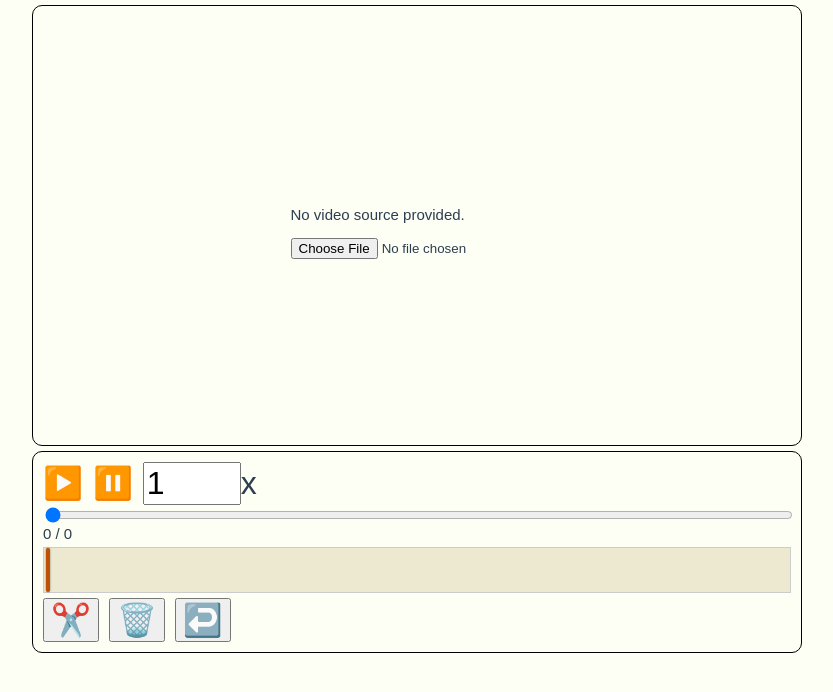
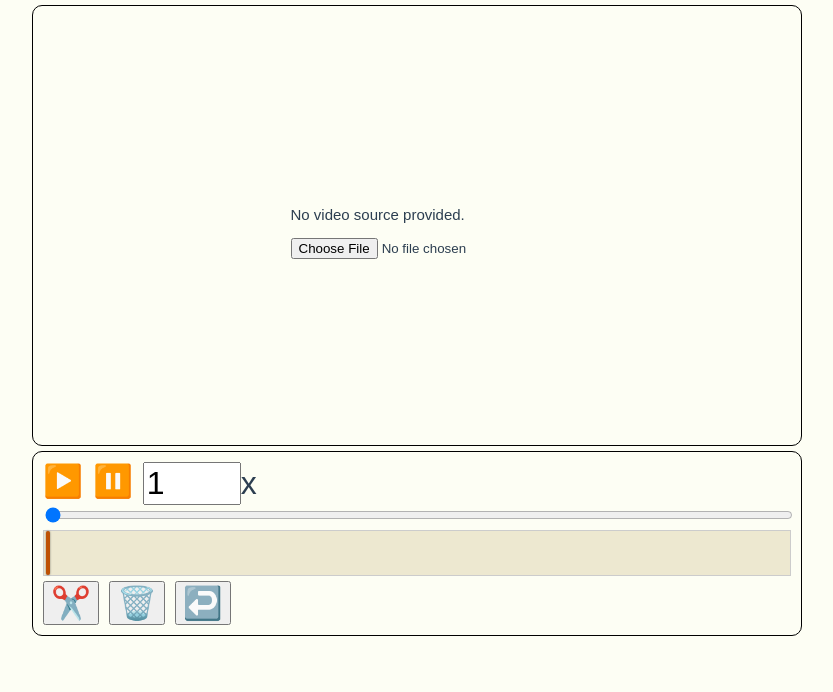
Before and after one commit to WilliamTuominiemi/Vustu, a Vue app: page / in a window 1280 px wide. Shown: the top 692 px of the page, without its empty margins (223-1056 px from the left). Built offline with nearby package versions, Linux system fonts and the light colour scheme.

Commit message:
better time display

```diff
--- a/src/App.vue
+++ b/src/App.vue
@@ -88,8 +88,6 @@ function handleRateChange(rate: number) {
         @go-to="goTo"
       />
 
-      {{ currentTime }} / {{ videoLength }}
-
       <TimelineEditor
         :currentTime="currentTime"
         :videoLength="videoLength"
--- a/src/components/Editor/VideoControls.vue
+++ b/src/components/Editor/VideoControls.vue
@@ -1,6 +1,7 @@
 <template>
   <div class="controls">
     <div class="playback-controls">
+      <div class="playback-buttons">
         <div class="clickable" @click="$emit('play')">▶️</div>
         <div class="clickable" @click="$emit('pause')">⏸️</div>
         <div>
@@ -14,6 +15,10 @@
             @input="$emit('update-playback-rate', localPlaybackRate)"
             style="width: 90px; font-size: inherit"
           />x
+        </div>
+      </div>
+      <div v-if="props.videoLength != 0" class="time-display">
+        <span>{{ localSliderTime.toFixed(1) }} / {{ props.videoLength.toFixed(1) }}</span>
       </div>
     </div>
     <input
@@ -65,9 +70,13 @@ watch(
 
 .playback-controls {
   display: flex;
-  flex-direction: row;
-  align-items: center;
-  gap: 10px;
+  justify-content: space-between;
   font-size: 2rem;
 }
+
+.playback-buttons {
+  display: flex;
+  flex-direction: row;
+  gap: 10px;
+}
 </style>
```
Lines whose indentation alone changed are shown as unchanged.
